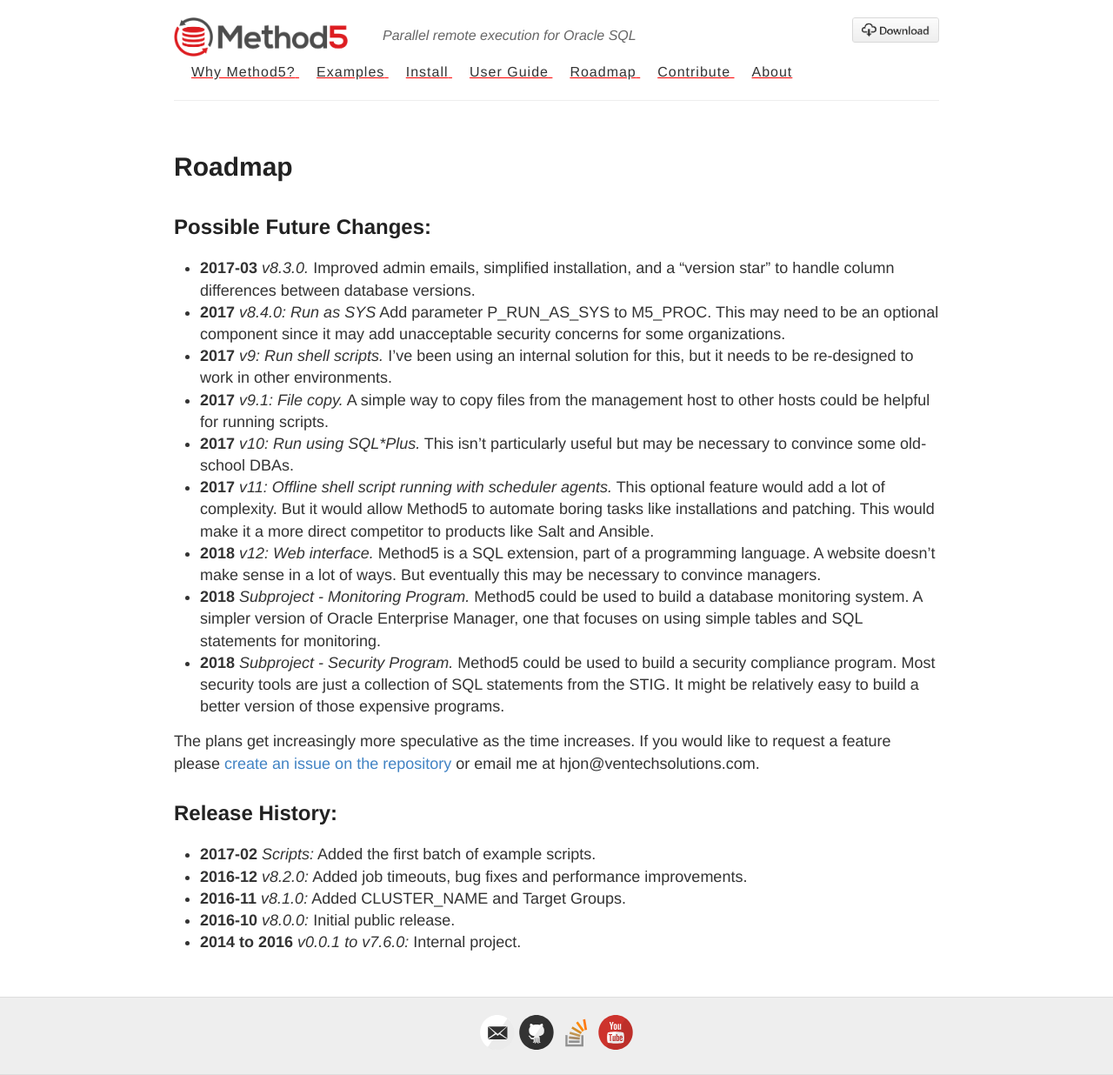
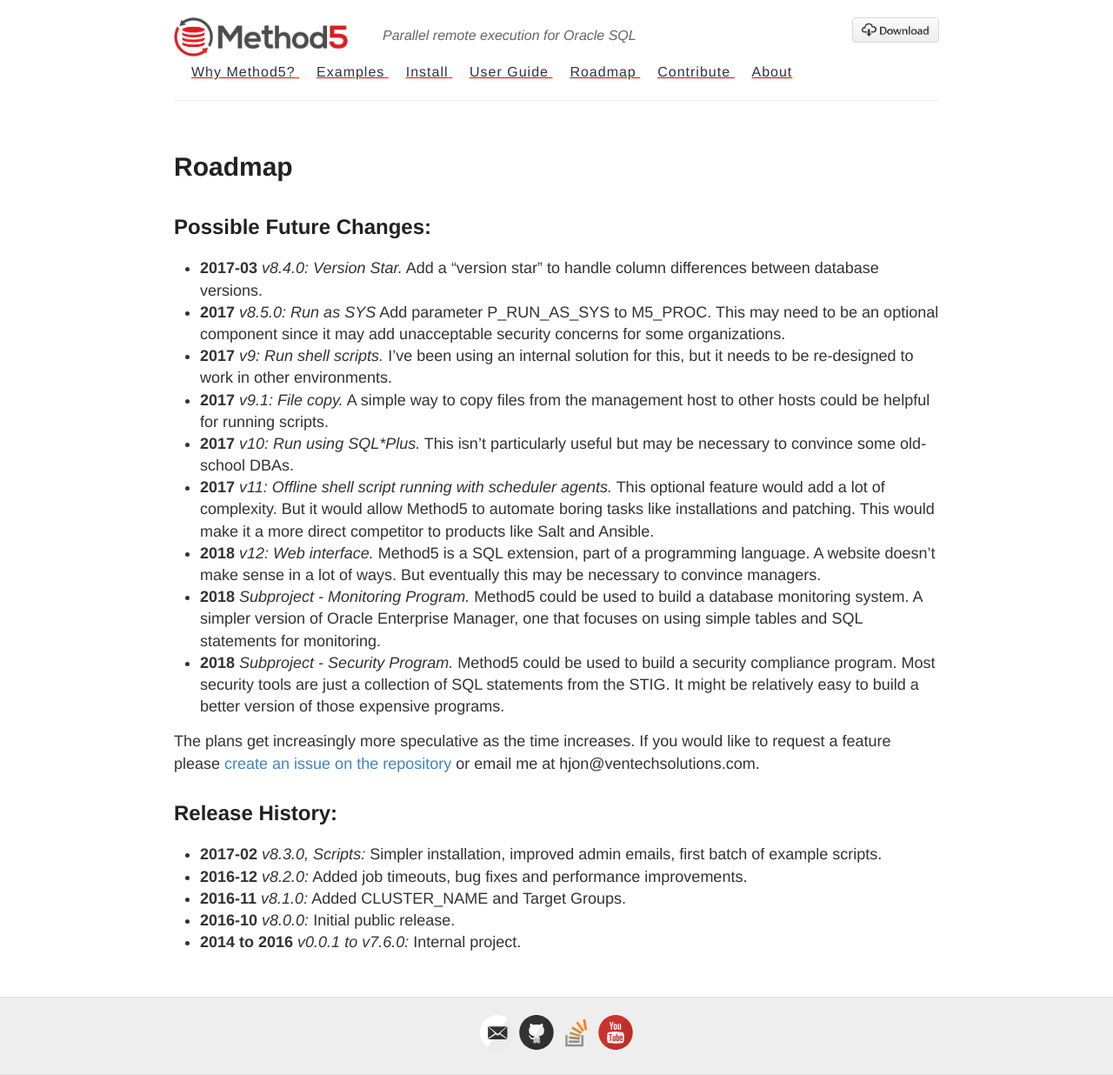
Before and after one commit to method5/method5.github.io, a Jekyll site: the page built from roadmap.md, in a window 1280 px wide. Shown: the whole page at 87% size. Built offline with Jekyll 4.4.1, drawn with Linux system fonts in a browser that asks for light colours.

Commit message:
Update roadmap.md

```diff
--- a/roadmap.md
+++ b/roadmap.md
@@ -6,8 +6,8 @@ title: Roadmap
 Possible Future Changes:
 ------------------------
 
-* **2017-03** _v8.3.0._  Improved admin emails, simplified installation, and a "version star" to handle column differences between database versions.
-* **2017** _v8.4.0: Run as SYS_  Add parameter P_RUN_AS_SYS to M5_PROC.  This may need to be an optional component since it may add unacceptable security concerns for some organizations.
+* **2017-03** _v8.4.0: Version Star._  Add a "version star" to handle column differences between database versions.
+* **2017** _v8.5.0: Run as SYS_  Add parameter P_RUN_AS_SYS to M5_PROC.  This may need to be an optional component since it may add unacceptable security concerns for some organizations.
 * **2017** _v9: Run shell scripts._  I've been using an internal solution for this, but it needs to be re-designed to work in other environments.
 * **2017** _v9.1: File copy._  A simple way to copy files from the management host to other hosts could be helpful for running scripts.
 * **2017** _v10: Run using SQL\*Plus._  This isn't particularly useful but may be necessary to convince some old-school DBAs.
@@ -22,7 +22,7 @@ The plans get increasingly more speculative as the time increases.  If you would
 Release History:
 ----------------
 
-* **2017-02** *Scripts:* Added the first batch of example scripts.
+* **2017-02** *v8.3.0, Scripts:* Simpler installation, improved admin emails, first batch of example scripts.
 * **2016-12** *v8.2.0:* Added job timeouts, bug fixes and performance improvements.
 * **2016-11** *v8.1.0:* Added CLUSTER_NAME and Target Groups.
 * **2016-10** *v8.0.0:* Initial public release.
```
